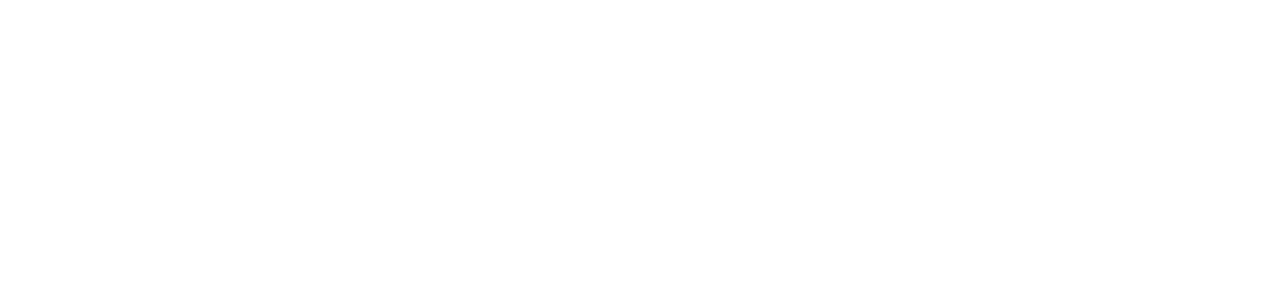
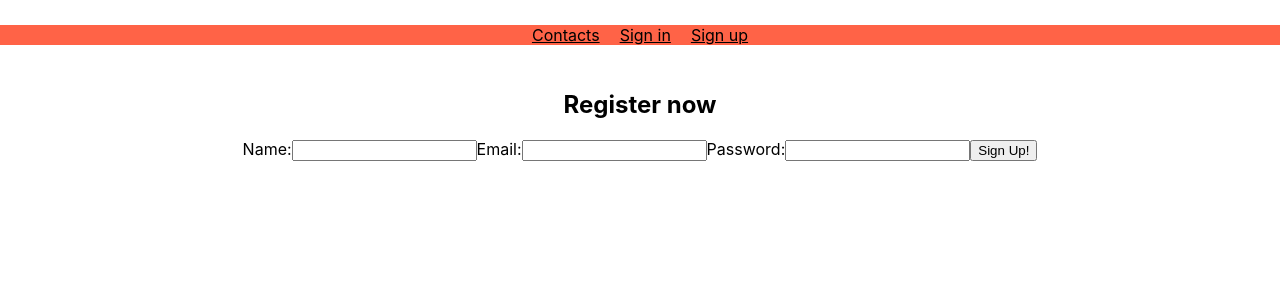
Before and after one commit to gradussus/goit-react-hw-08-phonebook, a React (Create React App) app: page /goit-react-hw-08-phonebook/register in a window 1280 px wide. Before the commit this address had no page. Shown: the top 300 px of the page. Built offline with nearby package versions, Linux system fonts and the light colour scheme.

Commit message:
sign in & up

```diff
--- a/src/components/App.jsx
+++ b/src/components/App.jsx
@@ -1,25 +1,23 @@
-
 import { Routes, Route } from 'react-router-dom';
 import { lazy } from 'react';
-import { Layout } from './Layout/Layout'
+import { Layout } from './Layout/Layout';
 
 import { Container } from './App.styled';
+import RegisterPage from 'pages/Register/Register';
+import LoginPage from 'pages/Login/Login';
 
 const Contacts = lazy(() => import('../pages/Contacts/Contacts'));
-
 
 export const App = () => {
   return (
     <Container>
-    <Routes>
-      <Route path='/' element={<Layout/>}>
-        <Route></Route>
-        <Route></Route>
-        <Route path='/contacts' element={<Contacts/>}>
-
+      <Routes>
+        <Route path="/" element={<Layout />}>
+          <Route path="/login" element={<LoginPage />}></Route>
+          <Route path="/register" element={<RegisterPage />}></Route>
+          <Route path="/contacts" element={<Contacts />}></Route>
         </Route>
-      </Route>
       </Routes>
-      </Container>
+    </Container>
   );
 };
--- a/src/index.js
+++ b/src/index.js
@@ -3,15 +3,18 @@
 import { App } from 'components/App';
 import './index.css';
 import { Provider } from 'react-redux';
-import { store } from 'redux/store';
+import { store, persistor } from 'redux/store';
 import { BrowserRouter } from 'react-router-dom';
+import { PersistGate } from 'redux-persist/integration/react';
 
 ReactDOM.createRoot(document.getElementById('root')).render(
   <React.StrictMode>
-    <BrowserRouter basename='/goit-react-hw-08-phonebook'>
     <Provider store={store}>
-      <App />
-      </Provider>
-      </BrowserRouter>
+      <PersistGate loading={null} persistor={persistor}>
+        <BrowserRouter basename="/goit-react-hw-08-phonebook">
+          <App />
+        </BrowserRouter>
+      </PersistGate>
+    </Provider>
   </React.StrictMode>
 );
--- a/src/pages/Login/Login.jsx
+++ b/src/pages/Login/Login.jsx
@@ -1 +1,57 @@
-// Login
+import { useState } from 'react';
+import { useDispatch } from 'react-redux';
+import { login } from '../../redux/auth/authOperations';
+
+export default function LoginPage() {
+  const dispatch = useDispatch();
+  const [email, setEmail] = useState('');
+  const [password, setPassword] = useState('');
+
+  const handleChange = ({ target: { name, value } }) => {
+    switch (name) {
+      case 'email':
+        return setEmail(value);
+      case 'password':
+        return setPassword(value);
+      default:
+        return;
+    }
+  };
+
+  const handleSubmit = e => {
+    e.preventDefault();
+    dispatch(login({ email, password }));
+    setEmail('');
+    setPassword('');
+  };
+
+  return (
+    <main>
+      <h1>Sign in</h1>
+
+      <form onSubmit={handleSubmit} autoComplete="off">
+        <label>
+          Email:
+          <input
+            type="email"
+            name="email"
+            value={email}
+            onChange={handleChange}
+          />
+        </label>
+
+        <label>
+          Password:
+          <input
+            type="password"
+            name="password"
+            value={password}
+            onChange={handleChange}
+          />
+        </label>
+
+        <button type="submit">Sign Up!</button>
+      </form>
+    </main>
+  );
+}
--- a/src/pages/Register/Register.jsx
+++ b/src/pages/Register/Register.jsx
@@ -1 +1,66 @@
-// Register
+import { useState } from 'react';
+import { useDispatch } from 'react-redux';
+import { register } from '../../redux/auth/authOperations';
+
+export default function RegisterPage() {
+  const dispatch = useDispatch();
+  const [name, setName] = useState('');
+  const [email, setEmail] = useState('');
+  const [password, setPassword] = useState('');
+
+  const handleChange = ({ target: { name, value } }) => {
+    switch (name) {
+      case 'name':
+        return setName(value);
+      case 'email':
+        return setEmail(value);
+      case 'password':
+        return setPassword(value);
+      default:
+        return;
+    }
+  };
+
+  const handleSubmit = e => {
+    e.preventDefault();
+    dispatch(register({ name, email, password }));
+    setName('');
+    setEmail('');
+    setPassword('');
+  };
+
+  return (
+    <main>
+      <h1>Register now</h1>
+
+      <form onSubmit={handleSubmit} autoComplete="off">
+        <label>
+          Name:
+          <input type="text" name="name" value={name} onChange={handleChange} />
+        </label>
+
+        <label>
+          Email:
+          <input
+            type="email"
+            name="email"
+            value={email}
+            onChange={handleChange}
+          />
+        </label>
+
+        <label>
+          Password:
+          <input
+            type="password"
+            name="password"
+            value={password}
+            onChange={handleChange}
+          />
+        </label>
+
+        <button type="submit">Sign Up!</button>
+      </form>
+    </main>
+  );
+}
--- /dev/null
+++ b/src/redux/auth/authOperations.js
@@ -0,0 +1,22 @@
+import axios from 'axios';
+import { createAsyncThunk } from '@reduxjs/toolkit';
+
+axios.defaults.baseURL = 'https://connections-api.herokuapp.com';
+
+export const register = createAsyncThunk('auth/register', async credentials => {
+  try {
+    const { data } = await axios.post('users/signup', credentials);
+    return data;
+  } catch (error) {
+    window.alert('Register wrong');
+  }
+});
+
+export const login = createAsyncThunk('auth/login', async credentials => {
+  try {
+    const { data } = await axios.post('users/login', credentials);
+    return data;
+  } catch (error) {
+    window.alert('Sign in wrong');
+  }
+});
--- /dev/null
+++ b/src/redux/auth/authSelectors.js
@@ -0,0 +1,3 @@
+export const getIsLoggedIn = state => state.auth.isLoggedIn;
+export const getUser = state => state.auth.user;
+export const getIsRefreshing = state => state.auth.isRefreshing;
--- /dev/null
+++ b/src/redux/auth/authSlice.js
@@ -0,0 +1,29 @@
+import { createSlice } from '@reduxjs/toolkit';
+
+import { register, login } from './authOperations';
+
+const initialState = {
+  user: { name: null, email: null },
+  token: null,
+  isLoggedIn: false,
+  isRefreshing: false,
+};
+
+const authSlice = createSlice({
+  name: 'auth',
+  initialState,
+  extraReducers: {
+    [register.fulfilled](state, action) {
+      state.user = action.payload.user;
+      state.token = action.payload.token;
+      state.isLoggedIn = true;
+    },
+    [login.fulfilled](state, action) {
+      state.user = action.payload.user;
+      state.token = action.payload.token;
+      state.isLoggedIn = true;
+    },
+  },
+});
+
+export const authReducer = authSlice.reducer;
--- a/src/redux/store.js
+++ b/src/redux/store.js
@@ -1,14 +1,52 @@
-import { API } from './API';
+// import { API } from './API';
+// import { configureStore } from '@reduxjs/toolkit';
+// import { filterReducer } from './filterSlice';
+
+// export const store = configureStore({
+//   reducer: {
+//     [API.reducerPath]: API.reducer,
+//     filter: filterReducer,
+//   },
+//   middleware: getDefaultMiddleware => [
+//     ...getDefaultMiddleware(),
+//     API.middleware,
+//   ],
+// });
+
+import {
+  persistStore,
+  PERSIST,
+  FLUSH,
+  REHYDRATE,
+  PAUSE,
+  PURGE,
+  REGISTER,
+} from 'redux-persist';
+import storage from 'redux-persist/lib/storage';
+import { persistReducer } from 'redux-persist';
 import { configureStore } from '@reduxjs/toolkit';
-import { filterReducer } from './filterSlice';
+
+// import { contactsReducer } from './contactsSlice';
+// import { filterReducer } from './filterSlice';
+import { authReducer } from './auth/authSlice';
+
+const persistConfig = {
+  key: 'auth',
+  storage,
+  whitelist: ['token'],
+};
 
 export const store = configureStore({
   reducer: {
-    [API.reducerPath]: API.reducer,
-    filter: filterReducer,
+    // contacts: contactsReducer,
+    // filter: filterReducer,
+    auth: persistReducer(persistConfig, authReducer),
   },
-  middleware: getDefaultMiddleware => [
-    ...getDefaultMiddleware(),
-    API.middleware,
-  ],
+  middleware: getDefaultMiddleware =>
+    getDefaultMiddleware({
+      serializableCheck: {
+        ignoredActions: [FLUSH, REHYDRATE, PAUSE, PERSIST, PURGE, REGISTER],
+      },
+    }),
 });
+export const persistor = persistStore(store);
```
